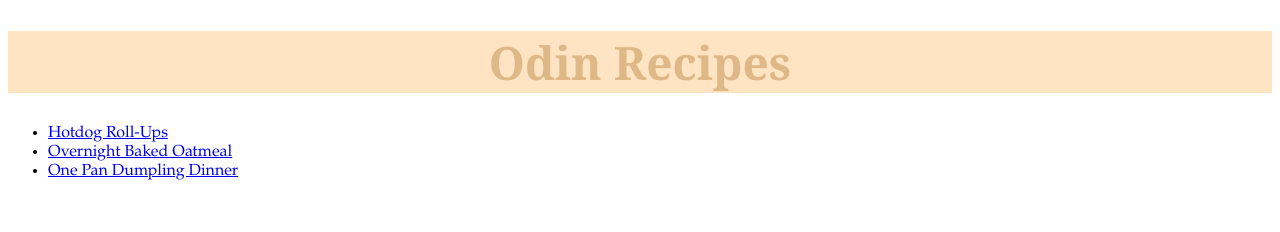
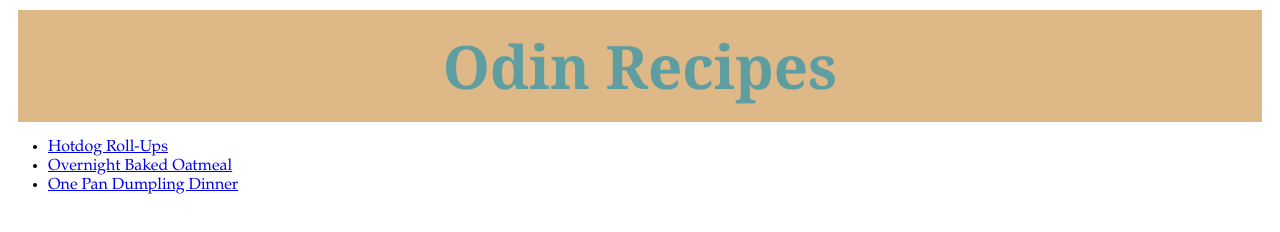
Before and after one commit to curiousConductor49/odin-recipes, a plain HTML site: page index.html in a window 1280 px wide. Drawn offline with Linux system fonts and the light colour scheme.

Commit message:
Add margin and padding to h1, change h1 color and background-color

```diff
--- a/style.css
+++ b/style.css
@@ -1,7 +1,11 @@
 #home-heading.main-heading {
     font-family: "Brush Script MT", Georgia;
-    font-size: 46px;
-    color:burlywood;
+    font-size: 60px;
+    background-color:burlywood;
+    color:cadetblue;
+    text-align: center;
+    margin: 10px;
+    padding: 15px;
 }
 
 .nav-guide {
```
